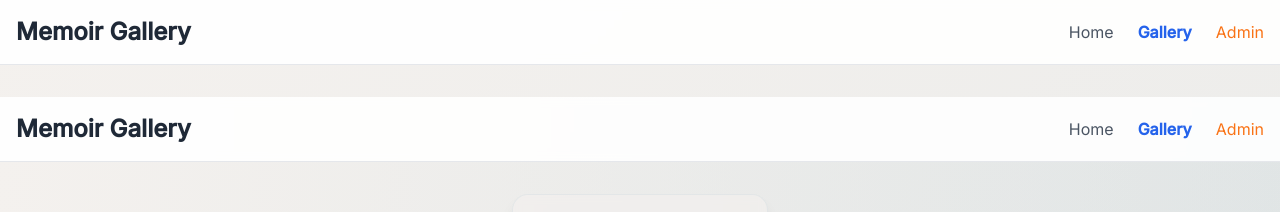
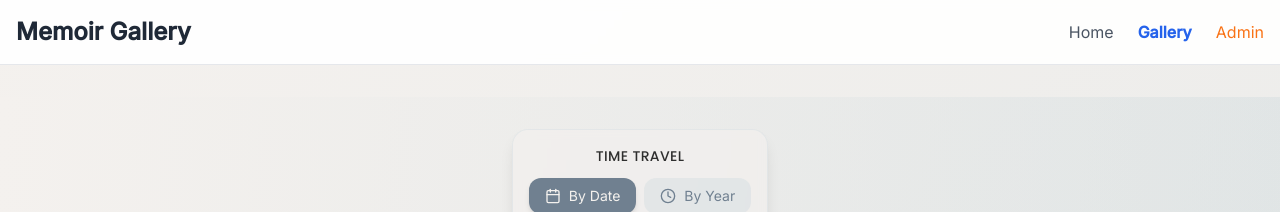
Before and after one commit to JoeSaf/memory-flow-gallery, a React (Vite) app: page /gallery in a window 1280 px wide. Shown: the top 212 px of the page. Built offline with nearby package versions, Linux system fonts and the light colour scheme.

Commit message:
Fix gallery page layout
Address layout issues on the gallery page.

```diff
--- a/src/components/PhotoGallery.tsx
+++ b/src/components/PhotoGallery.tsx
@@ -3,7 +3,7 @@ import React, { useState, useEffect } from 'react';
 import { PhotoGrid } from './PhotoGrid';
 import { FloatingViewer } from './FloatingViewer';
 import { TimeSlider } from './TimeSlider';
-import { Header } from './Header';
+
 import galleryData from '../data/gallery.json';
 
 export interface Photo {
@@ -54,8 +54,6 @@ export const PhotoGallery = () => {
 
   return (
     <div className="min-h-screen bg-gradient-to-br from-warm-cream via-foggy-blue/20 to-dusty-rose/20">
-      <Header />
-
       <div className="container mx-auto px-4 py-8 pb-32">
         <div className="flex justify-center mb-8">
           <TimeSlider sortBy={sortBy} setSortBy={setSortBy} />
```
